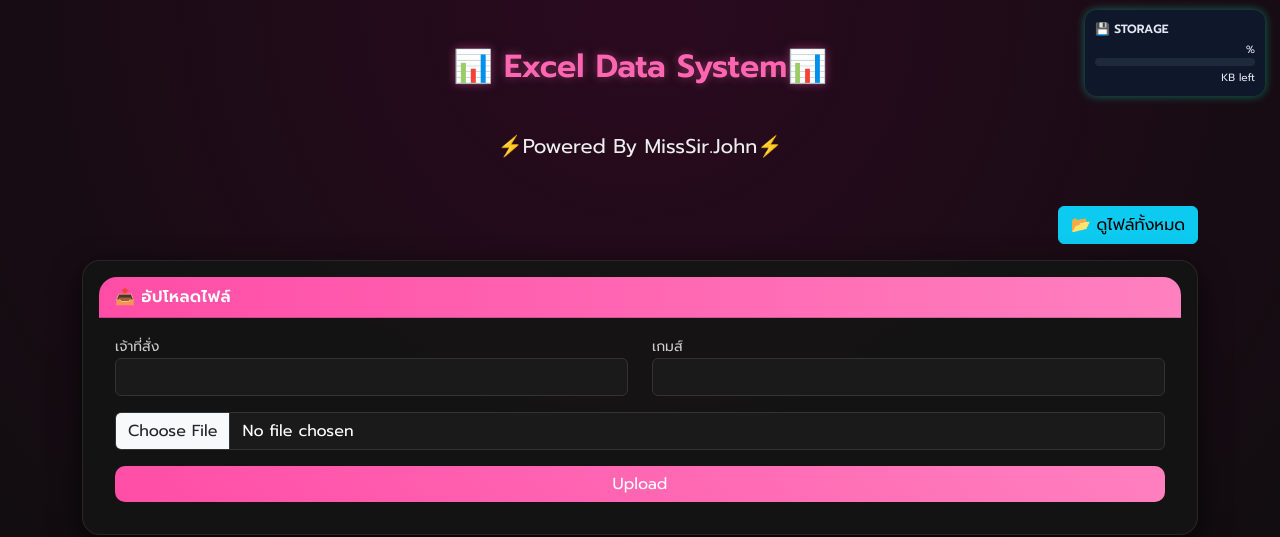
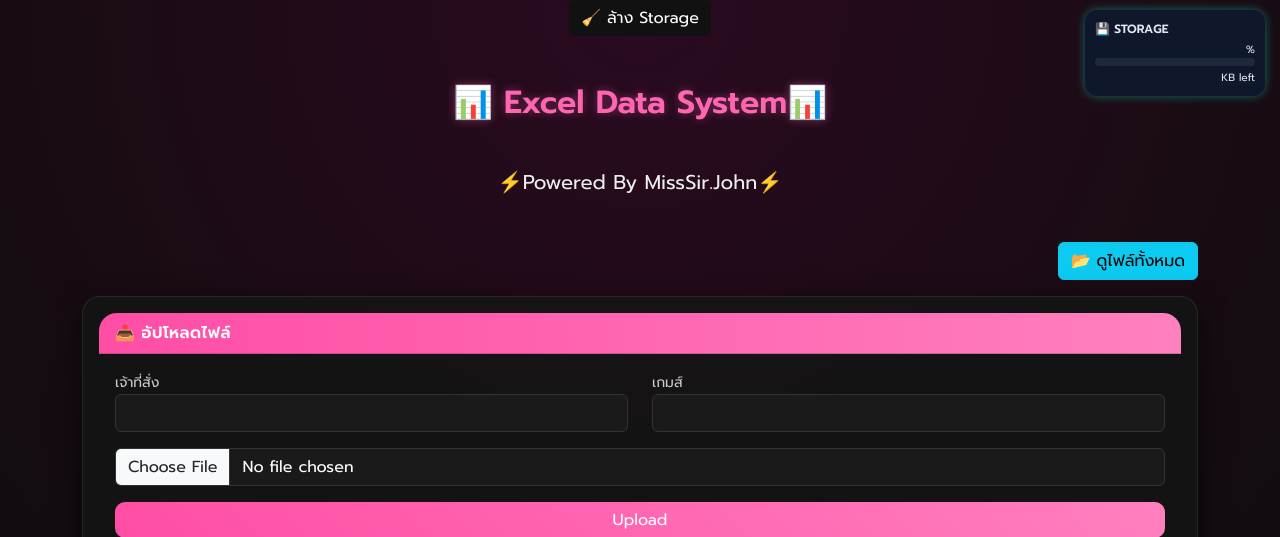
Before and after one commit to LuziferFakeTH/excel-web-app, a Flask app: template templates/index.html in a window 1280 px wide. Shown: the top 537 px of the page. Run offline with Flask 3, Linux system fonts and the light colour scheme; the template is opened without the code that fills it, so the values that code supplies are empty; some libraries are stand-ins or nearby versions.

Commit message:
Update index.html

```diff
--- a/templates/index.html
+++ b/templates/index.html
@@ -203,6 +203,11 @@ document.addEventListener("DOMContentLoaded", function () {
 
 </div>
 
+<div class="text-center mb-3">
+    <button onclick="runVacuum()" class="btn btn-danger">
+        🧹 ล้าง Storage
+    </button>
+</div>
 
 
 <div class="container mt-5">
```
